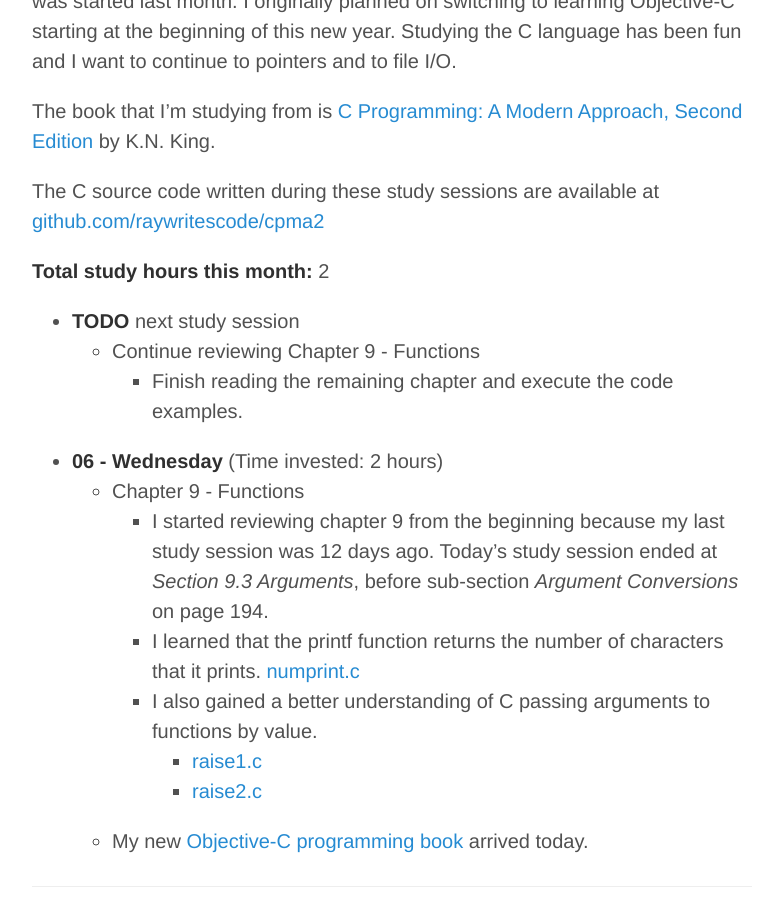
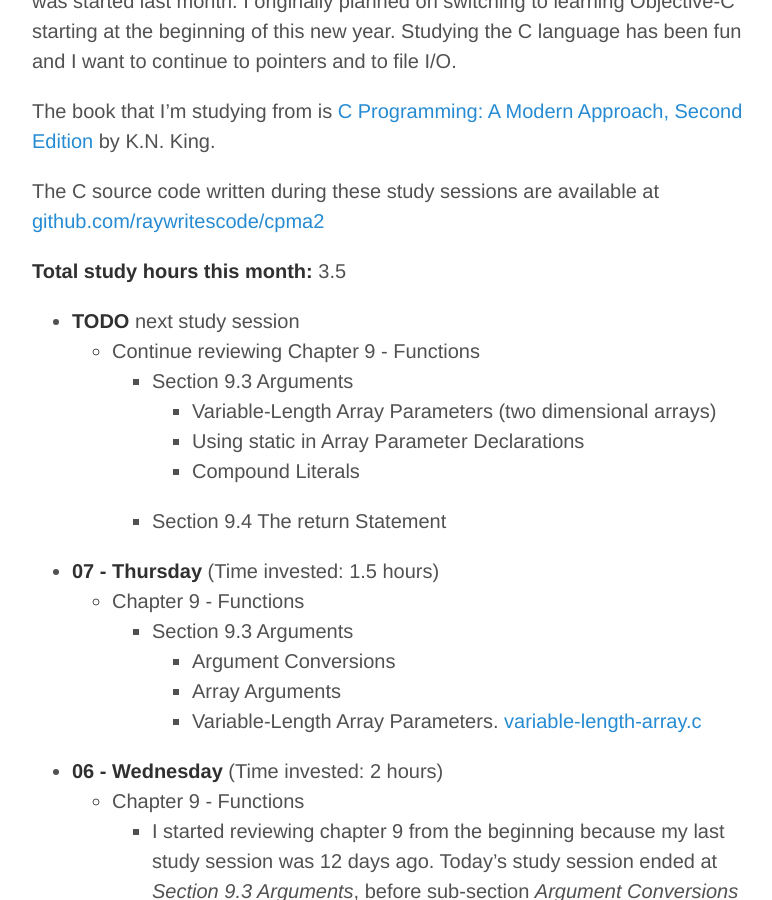
Before and after one commit to raywritescode/raywritescode.github.io, a Jekyll site: the page built from studylog.md, in a window 1280 px wide and 900 px high, scrolled down 297 px. Shown: the whole window, without its empty margins (248-1020 px from the left). Built offline with Jekyll 4.4.1, drawn with Linux system fonts in a browser that asks for light colours; Markdown is read by kramdown in place of the engine named in the settings.

Commit message:
Updated studylog.md - Study session (1.5 hours) Thursday 2016-01-07

```diff
--- a/studylog.md
+++ b/studylog.md
@@ -11,11 +11,22 @@ The book that I'm studying from is [C Programming: A Modern Approach, Second Edi
 
 The C source code written during these study sessions are available at [github.com/raywritescode/cpma2](https://github.com/raywritescode/cpma2)
 
-**Total study hours this month:** 2
+**Total study hours this month:** 3.5
 
 * **TODO** next study session
    - Continue reviewing Chapter 9 - Functions
-      * Finish reading the remaining chapter and execute the code examples.
+      * Section 9.3 Arguments
+         - Variable-Length Array Parameters (two dimensional arrays)
+         - Using static in Array Parameter Declarations
+         - Compound Literals
+      * Section 9.4 The return Statement
+
+* **07 - Thursday** (Time invested: 1.5 hours)
+   - Chapter 9 - Functions
+      * Section 9.3 Arguments
+         - Argument Conversions
+         - Array Arguments
+         - Variable-Length Array Parameters. [variable-length-array.c](https://github.com/raywritescode/cpma2/blob/97d041b921807863af92460d262988179a390ac1/ch09/review/variable_length_array.c)
 
 * **06 - Wednesday** (Time invested: 2 hours)
    - Chapter 9 - Functions
```
